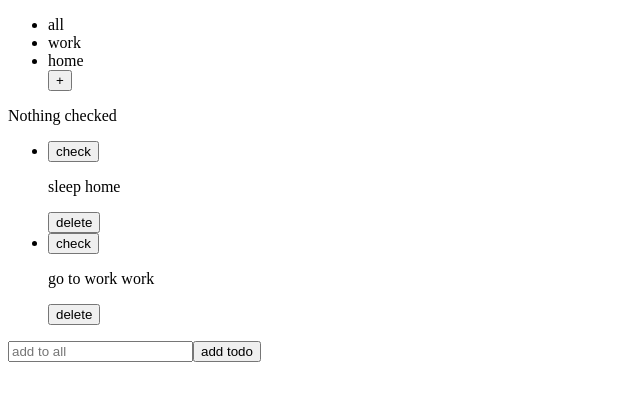
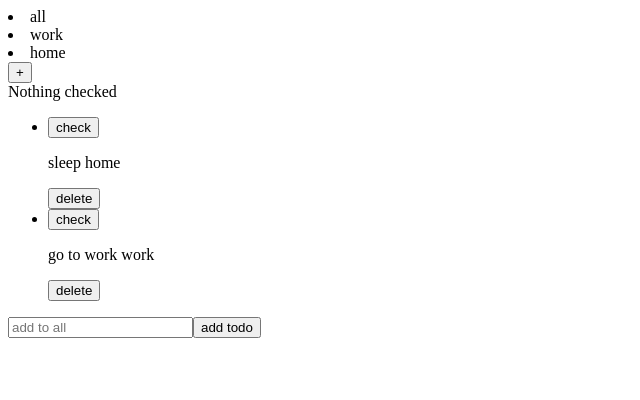
Before and after one commit to anydnny/simple-todo-app, a React (Create React App) app: page / in a window 1280 px wide. Shown: the top 400 px of the page, without its empty margins (0-640 px from the left). Built offline with nearby package versions, Linux system fonts and the light colour scheme.

Commit message:
add form to create new filters + check/delete buttons for todo's

```diff
--- /dev/null
+++ b/src/Components/AddFilterForm.js
@@ -0,0 +1,32 @@
+import React from "react";
+
+export default function AddFilterForm(props) {
+  return (
+    <form className="addFilterForm">
+      {props.addFilterInput && (
+        <input
+          type="text"
+          className="FilterInput"
+          value={props.filterInputValue}
+          onChange={props.onFilterInputValueChange}
+        />
+      )}
+      <button
+        type={!props.addFilterInput ? "button" : "submit"}
+        className="FilterAddBtn"
+        onClick={
+          !props.addFilterInput
+            ? props.onShowFilterInput
+            : props.onSubmitFilterInput
+        }
+      >
+        {props.addFilterInput ? "add new filter" : "+"}
+      </button>
+      {props.addFilterInput && (
+        <button onClick={props.onCloseFilterInput} className="FilterCloseBtn">
+          x
+        </button>
+      )}
+    </form>
+  );
+}
--- /dev/null
+++ b/src/Components/AddTodoForm.js
@@ -0,0 +1,10 @@
+import React from "react";
+
+export default function AddTodoForm(props){
+    return (
+        <form>
+                <input  value={props.todoValue} onChange={props.onTodoValueChange} placeholder={`add to ${props.currentFilter}`}/>
+                <button onClick={props.onTodoAdd}>add todo</button>
+         </form>
+    )
+}
--- a/src/Components/App.js
+++ b/src/Components/App.js
@@ -1,83 +1,112 @@
-import React, {useState, useEffect} from "react";
+import React, { useState, useEffect } from "react";
 import uuid from "react-uuid";
+import AddTodoForm from "./AddTodoForm.js";
+import TodoList from "./TodoList.js";
+import FilterList from "./FilterList.js";
+import AddFilterForm from "./AddFilterForm.js";
+import CheckedCount from "./CheckedCount.js";
 
-import TodoList from "./TodoList.js";
-
-export default function App(){
-
-    const [filterList, setFilterList] = useState([{filterName: "all", filterId: uuid()}, {filterName: "work", filterId: uuid()}, {filterName: "home", filterId: uuid()}]) // список филтров
+export default function App() {
+  const [filterList, setFilterList] = useState([
+    { filterName: "all", filterId: uuid() },
+    { filterName: "work", filterId: uuid() },
+    { filterName: "home", filterId: uuid() },
+  ]); // список филтров
   const [currentFilter, setCurrentFilter] = useState("all"); // выбранный фильтр
 
   const [addFilterInput, setAddFilterInput] = useState(false);
   const [filterInputValue, setFilterInputValue] = useState("");
 
-    const [todoList, setTodoList] = useState([{todoName: "sleep", todoFilter: "home", todoId: uuid()}, {todoName: "go to work", todoFilter: "work", todoId: uuid()}]); // общий список
+  const [todoList, setTodoList] = useState([
+    { todoName: "sleep", todoFilter: "home", todoId: uuid() },
+    { todoName: "go to work", todoFilter: "work", todoId: uuid() },
+  ]); // общий список
   const [todoValue, setTodoValue] = useState(""); // знчение в инпуте туду
   const [filteredTodo, setFilteredTodo] = useState([]); // отфильтрованный список
-    const [checkedTodoList, setCheckedTodoList] = useState(0) //счётчик завершённых
+  const [checkedTodoList, setCheckedTodoList] = useState(0); //счётчик завершённых
 
+  useEffect(() => {
+    setFilteredTodo(
+      todoList.filter((filter) => filter.todoFilter === currentFilter)
+    );
+  }, [todoList, currentFilter]);
 
-    useEffect(()=>{
-        setFilteredTodo(todoList.filter((filter => filter.todoFilter === currentFilter)))
-    }, [todoList, currentFilter])
-
-    function handleFilterClick(e){
-        setCurrentFilter(e.target.classList.value)
+  function handleFilterClick(e) {
+    setCurrentFilter(e.target.classList.value);
   }
 
-    function handleTodoAdd(e){
+  function handleTodoAdd(e) {
     e.preventDefault();
-        setTodoList([...todoList, {todoName: todoValue, todoFilter: currentFilter, todoId: uuid()}]);
-        setTodoValue("")
+    setTodoList([
+      ...todoList,
+      { todoName: todoValue, todoFilter: currentFilter, todoId: uuid() },
+    ]);
+    setTodoValue("");
   }
 
-   function handleDeleteTodo(id){
-    setTodoList(todoList.filter(todo => todo.todoId !== id))
+  function handleDeleteTodo(id) {
+    setTodoList(todoList.filter((todo) => todo.todoId !== id));
   }
 
-   function handleCheckTodo(id){
-    setCheckedTodoList(prev => prev + 1)
-    setTodoList(todoList.filter(todo => todo.todoId !== id));
+  function handleCheckTodo(id) {
+    setCheckedTodoList((prev) => prev + 1);
+    setTodoList(todoList.filter((todo) => todo.todoId !== id));
   }
 
-   function handleShowFilterInput(e){
+  function handleShowFilterInput(e) {
     e.preventDefault();
-    setAddFilterInput(true)
+    setAddFilterInput(true);
   }
-   function handleCloseFilterInput(e){
+  function handleCloseFilterInput(e) {
     e.preventDefault();
-    setAddFilterInput(false)
+    setAddFilterInput(false);
   }
-   function handleSubmitFilterInput(e){
+  function handleSubmitFilterInput(e) {
     e.preventDefault();
-    setFilterList([...filterList, {filterName: filterInputValue, filterId: uuid()}]);
+    setFilterList([
+      ...filterList,
+      { filterName: filterInputValue, filterId: uuid() },
+    ]);
     setFilterInputValue("");
-    setAddFilterInput(false)
+    setAddFilterInput(false);
   }
 
+  function handleTodoValueChange(e) {
+    e.preventDefault();
+    setTodoValue(e.target.value);
+  }
+  function handleFilterInputValueChange(e) {
+    e.preventDefault();
+    setFilterInputValue(e.target.value);
+  }
 
   return (
     <>
-        <div className = "filterBlock">
-            <ul>
-                {filterList.map(filter => <li key={filter.filterId} className={filter.filterName} onClick={handleFilterClick}>{filter.filterName}</li>)}
-                <form className="addFilterForm">
-                    {addFilterInput && <input type="text" className="FilterInput" value={filterInputValue} onChange={e=> setFilterInputValue(e.target.value)}/>}
-                    <button type={!addFilterInput? "button": "submit"} className="FilterAddBtn" onClick={!addFilterInput? handleShowFilterInput: handleSubmitFilterInput}>{addFilterInput? "add new filter": "+"}</button>
-                    {addFilterInput && <button onClick={handleCloseFilterInput} className="FilterCloseBtn">x</button>}
-                </form>
-            </ul>
-        </div>
-        <div>
-            <span>{checkedTodoList? `Checked: ${checkedTodoList}` : "Nothing checked"}</span>
-        </div>
-        <div>
-            <TodoList currentFilter={currentFilter} filteredTodo={filteredTodo} todoList={todoList} onCheckTodo={handleCheckTodo} onDeleteTodo={handleDeleteTodo} />
-            <form>
-                <input  value={todoValue} onChange={e=> setTodoValue(e.target.value)} placeholder={`add to ${currentFilter}`}/>
-                <button onClick={handleTodoAdd}>add todo</button>
-            </form>
-        </div>
+      <FilterList filterList={filterList} onFilterClick={handleFilterClick} />
+      <AddFilterForm
+        addFilterInput={addFilterInput}
+        filterInputValue={filterInputValue}
+        onFilterInputValueChange={handleFilterInputValueChange}
+        onShowFilterInput={handleShowFilterInput}
+        onSubmitFilterInput={handleSubmitFilterInput}
+        onCloseFilterInput={handleCloseFilterInput}
+      />
+
+      <CheckedCount checkedTodoList={checkedTodoList} />
+
+      <TodoList
+        currentFilter={currentFilter}
+        filteredTodo={filteredTodo}
+        todoList={todoList}
+        onCheckTodo={handleCheckTodo}
+        onDeleteTodo={handleDeleteTodo}
+      />
+      <AddTodoForm
+        todoValue={todoValue}
+        currentFilter={currentFilter}
+        onTodoAdd={handleTodoAdd}
+        onTodoValueChange={handleTodoValueChange}
+      />
     </>
-    )
+  );
 }
--- /dev/null
+++ b/src/Components/CheckedCount.js
@@ -0,0 +1,11 @@
+import React from "react";
+
+export default function CheckedCount(props) {
+  return (
+    <span>
+      {props.checkedTodoList
+        ? `Checked: ${props.checkedTodoList}`
+        : "Nothing checked"}
+    </span>
+  );
+}
--- /dev/null
+++ b/src/Components/Filter.js
@@ -0,0 +1,12 @@
+import React from "react";
+
+export default function Filter(props) {
+  return (
+    <li
+      className={props.filter.filterName}
+      onClick={props.onFilterClick}
+    >
+      {props.filter.filterName}
+    </li>
+  );
+}
--- /dev/null
+++ b/src/Components/FilterList.js
@@ -0,0 +1,12 @@
+import React from "react";
+import Filter from "./Filter";
+
+export default function FilterList(props) {
+  return (
+    <>
+      {props.filterList.map((filter) => (
+        <Filter key={filter.filterId} filter={filter} onFilterClick={props.onFilterClick} />
+      ))}
+    </>
+  );
+}
```
Also changed, not shown: src/index.js (+4 -5 lines). Lines whose indentation alone changed are shown as unchanged.
